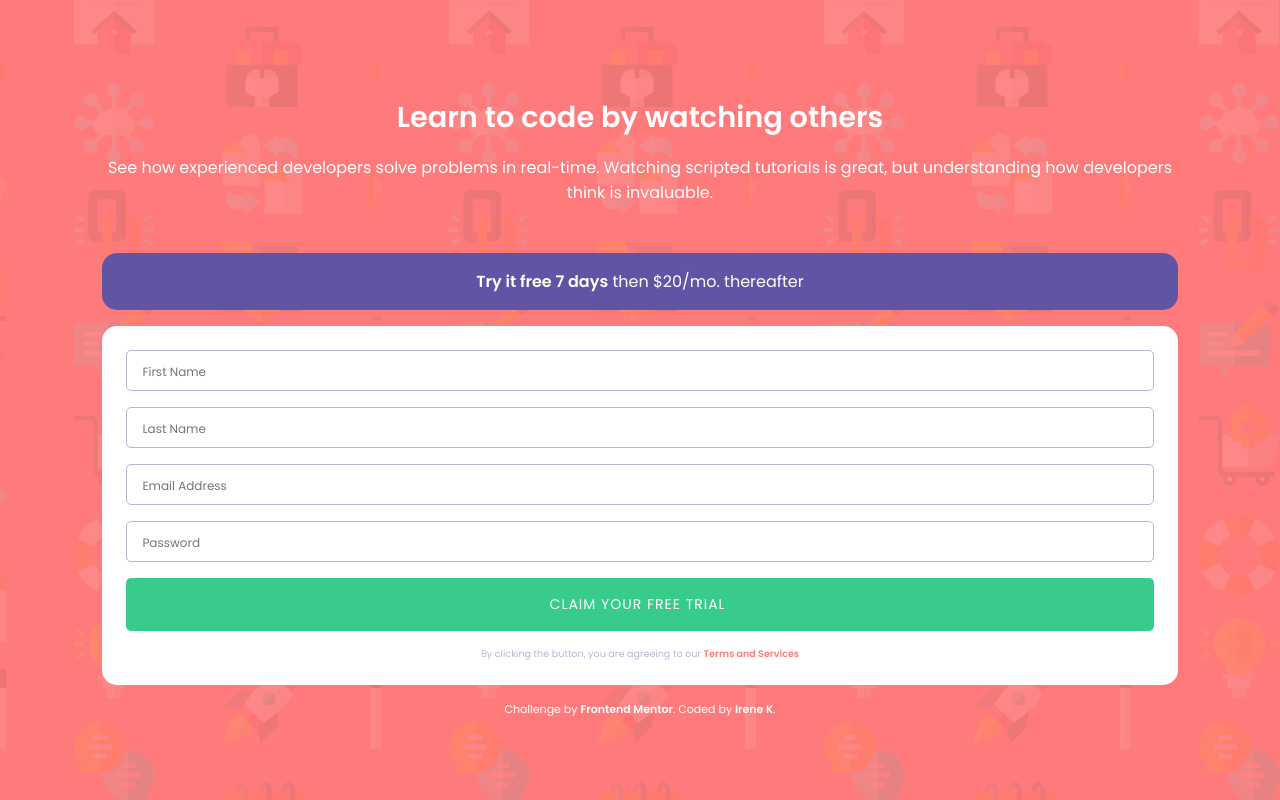
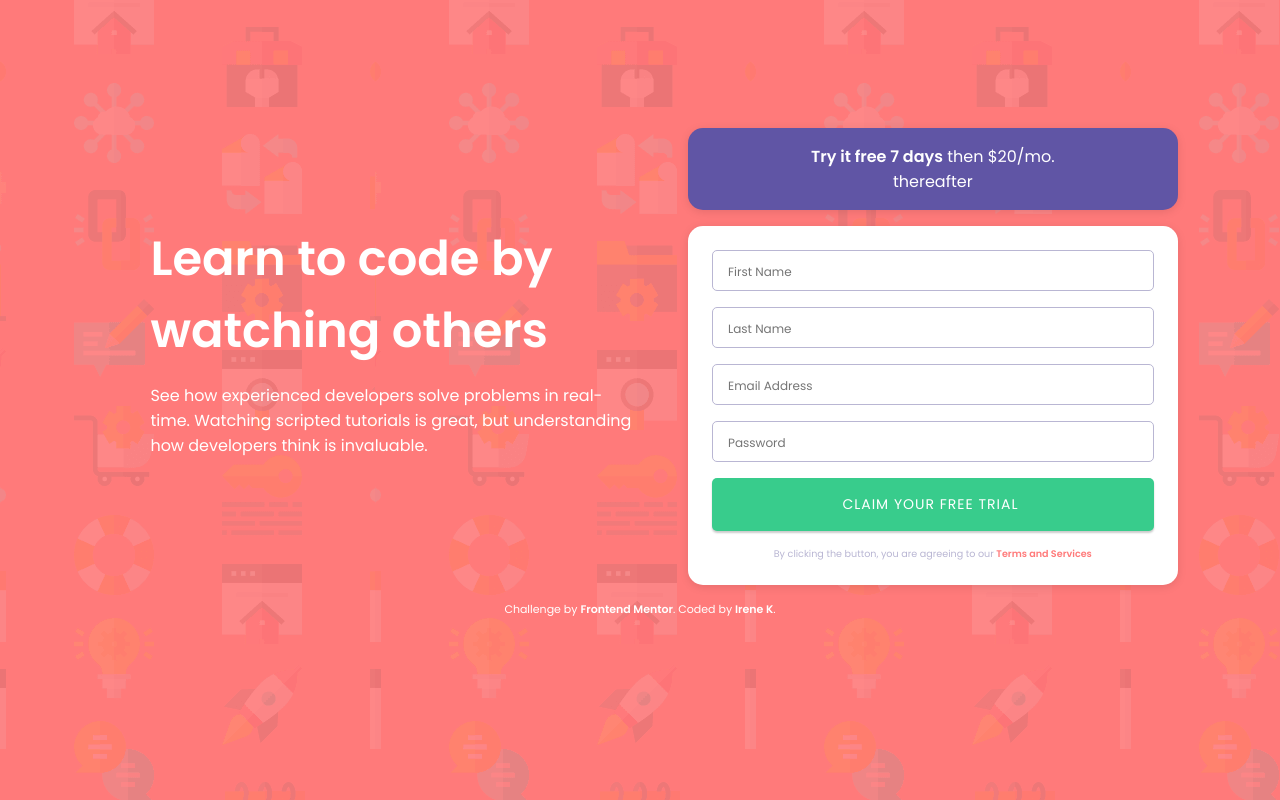
Before and after one commit to irenekyc/form-validation, a plain HTML site: page index.html in a window 1280 px wide. Drawn offline with Linux system fonts and the light colour scheme.

Commit message:
desktop version completed

```diff
--- a/index.html
+++ b/index.html
@@ -10,12 +10,18 @@
   <link rel="stylesheet" href="style.css">
 </head>
 <body>
+  <section class="form">
+
+
+<div class="form-intro">
+
 
   <h1 class=" my-1 heading-text">Learn to code by watching others</h1>
 
   <p class="mb-1">See how experienced developers solve problems in real-time. Watching scripted tutorials is great,
   but understanding how developers think is invaluable. </p>
-
+</div>
+  <div class="form-main-content">
   <div class="banner-price">
     <div class="banner-price-inner">
       <strong>Try it free 7 days</strong> then $20/mo. thereafter
@@ -42,7 +48,8 @@
           By clicking the button, you are agreeing to our <a href="#">Terms and Services</a></p>
     </form>
   </div>
-
+</div>
+</section>
   <footer>
     <p class="attribution">
       Challenge by <a href="https://www.frontendmentor.io?ref=challenge" target="_blank">Frontend Mentor</a>.
@@ -50,6 +57,7 @@
     </p>
   </footer>
 
+
   <script src="index.js"></script>
 </body>
 </html>
--- a/style.css
+++ b/style.css
@@ -57,6 +57,7 @@ a{
     background: var(--primary-purple);
     border-radius: 15px;
     margin-top:3rem;
+    box-shadow: 0 2px 10px rgba(0,0,0,0.1);
 }
 
 .banner-price-inner{
@@ -71,6 +72,7 @@ a{
     border-radius: 15px;
     text-align:left;
     color: var(--main-dark);
+    box-shadow: 0 2px 10px rgba(0,0,0,0.1);
 }
 
 .input-field{
@@ -89,7 +91,6 @@ input{
     font-family: var(--main-font);
     outline:none;
     background:transparent;
-
 }
 
 .error{
@@ -129,6 +130,11 @@ input{
     color:white;
     border-radius: 5px;
     font-size:14px;
+    box-shadow: 0 2px 2px #cccccc;
+}
+
+.btn-submit:hover{
+    filter: brightness(110%);
 }
 
 .tc{
@@ -141,3 +147,31 @@ input{
 
 .attribution { font-size: 11px; text-align: center; }
 .attribution a { color: white; }
+
+
+@media (min-width:900px){
+    .form{
+        display:flex;
+        justify-content: center;
+        align-items: center;
+        max-width:1200px;
+    }
+    .form-intro{
+        flex:1;
+        padding-left:3rem;
+        padding-right:3rem;
+        text-align: left;
+    }
+    .form-main-content{
+        flex:1;
+    }
+    .heading-text{
+        font-size:2.5rem;
+    }
+}
+
+@media (min-width:1280px){
+    .heading-text{
+        font-size:3rem;
+    }
+}
```
